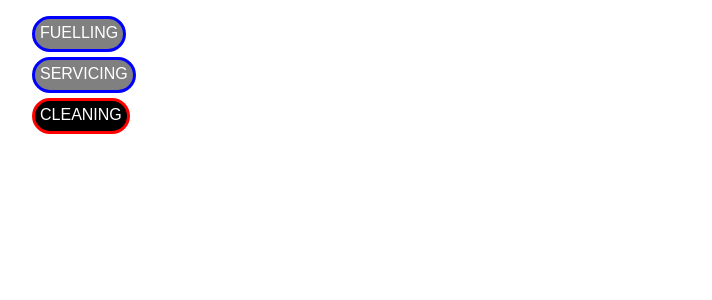
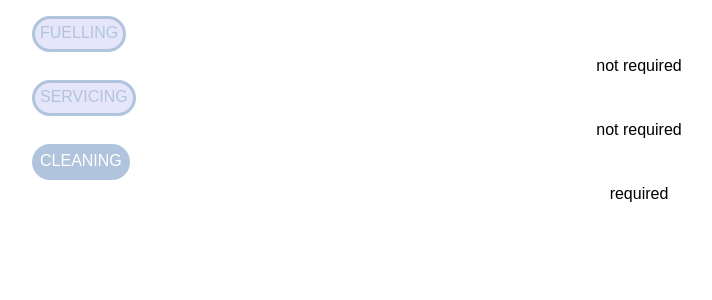
Before and after one commit to philipheslop/iqm, a React (Create React App) app: page / in a window 1280 px wide. Shown: the top 300 px of the page, without its empty margins (21-733 px from the left). Built offline with nearby package versions, Linux system fonts and the light colour scheme.

Commit message:
Basic Functionality

```diff
--- a/src/App.tsx
+++ b/src/App.tsx
@@ -26,9 +26,27 @@ export default function App() {
       const result = await getMoodletStates();
       setMoodletStates(result);
     };
+    console.log("useEffect running");
     doGetMoodlets();
     doGetMoodletStates();
   }, []);
+
+  const moodletStateHandler = (id: number, newState: string) => {
+    console.log(id);
+    console.log(newState);
+    if (moodlets) {
+      setMoodlets(
+        moodlets.map((moodlet: Moodlet) => {
+          return moodlet.id === id
+            ? {
+                ...moodlet,
+                state: newState,
+              }
+            : moodlet;
+        })
+      );
+    }
+  };
 
   if (!moodlets || !moodletStates)
     return (
@@ -44,6 +62,7 @@ export default function App() {
           return (
             <MoodletComponent
               key={moodlet.id}
+              moodletStateHandler={moodletStateHandler}
               moodlet={moodlet}
               moodletStates={moodletStates}
               isFullWord={true}
--- a/src/MoodletComponent.tsx
+++ b/src/MoodletComponent.tsx
@@ -5,50 +5,54 @@ import "./MoodletComponent.css";
 export interface MoodletComponentProps {
   moodlet: Moodlet;
   moodletStates: MoodletState[];
+  moodletStateHandler: (id: number, state: string) => void;
   isFullWord: boolean;
 }
 
 export const MoodletComponent: React.FC<MoodletComponentProps> = ({
   moodlet,
+  moodletStateHandler,
   moodletStates,
   isFullWord,
 }) => {
-  const handleClick = React.useCallback((event: MouseEvent) => {
-    event.preventDefault();
-    console.log("handleclick");
-    console.log(moodlet);
-    let currentState: MoodletState | undefined = moodletStates.find(
+  const getCurrentState = (): MoodletState | undefined => {
+    return moodletStates.find(
       (state: MoodletState) => state.name === moodlet.state
     );
+  };
+
+  const handleClick = (event: MouseEvent) => {
+    event.preventDefault();
+    let currentState = getCurrentState();
     if (currentState) {
+      console.log("currentState");
+      console.log(currentState);
+      console.log(event.type);
       let transition = null;
       switch (event.type) {
         case "click":
           transition = currentState.transitions.find(
-            (transition: Transition) => transition.action === "leftclick"
+            (t: Transition) => t.action === "leftclick"
           );
-          transition ? (moodlet.state = transition.result) : null;
           break;
         case "contextmenu":
           transition = currentState.transitions.find(
-            (transition: Transition) => transition.action === "rightclick"
+            (t: Transition) => t.action === "rightclick"
           );
-          transition ? (moodlet.state = transition.result) : null;
           break;
       }
-      console.log(moodlet);
+      transition ? moodletStateHandler(moodlet.id, transition.result) : null;
     }
-  }, []);
-
-  console.log("handleclick");
+  };
 
   return (
+    <div>
       <div
         style={
           {
-          "--moodlet-colour": moodlet.state === "required" ? "black" : "grey",
-          "--moodlet-border-colour":
-            moodlet.state === "required" ? "red" : "blue",
+            "--moodlet-colour": getCurrentState()?.bgcolour,
+            "--moodlet-border-colour": getCurrentState()?.bordercolour,
+            "--moodlet-text-colour": getCurrentState()?.textcolour,
           } as React.CSSProperties
         }
         className={`moodlet ${
@@ -59,5 +63,7 @@ export const MoodletComponent: React.FC<MoodletComponentProps> = ({
       >
         {isFullWord ? moodlet.name : moodlet.name[0]}
       </div>
+      <div>{moodlet.state}</div>
+    </div>
   );
 };
--- a/src/mockApi.ts
+++ b/src/mockApi.ts
@@ -13,6 +13,9 @@ export type Moodlet = {
 export type MoodletState = {
   name: string;
   transitions: Transition[];
+  bgcolour: string;
+  bordercolour: string;
+  textcolour: string;
 };
 
 export type Transition = {
--- a/src/mockStateData.json
+++ b/src/mockStateData.json
@@ -1,6 +1,22 @@
 [
-    { "name": "not required", "transitions": [{"action":"rightclick","result":"required"}] },
-    { "name": "required", "transitions": [{"action":"rightclick","result":"not required"},{"action":"leftclick","result":"current"} ] },
-    { "name": "current", "transitions": [{"action":"leftclick","result":"completed"}] },
-    { "name": "completed", "transitions": [{"action":"rightclick","result":"required"},{"action":"leftclick","result":"current"}] }
+    { "name": "not required",
+      "transitions": [{"action":"rightclick","result":"required"}],
+      "bgcolour" : "Lavender",
+      "bordercolour": "LightSteelBlue",
+      "textcolour": "LightSteelBlue"},
+    { "name": "required",
+      "transitions": [{"action":"rightclick","result":"not required"},{"action":"leftclick","result":"current"} ],
+      "bgcolour" : "LightSteelBlue",
+      "bordercolour": "LightSteelBlue",
+      "textcolour": "#ffffff" },
+    { "name": "current",
+      "transitions": [{"action":"leftclick","result":"completed"}],
+      "bgcolour" : "#CD5C5C",
+      "bordercolour": "#CD5C5C",
+      "textcolour": "#ffffff" },
+    { "name": "completed",
+      "transitions": [{"action":"rightclick","result":"required"},{"action":"leftclick","result":"current"}],
+      "bgcolour" : "Green",
+      "bordercolour": "Green",
+      "textcolour": "#ffffff" }
 ]
```
Lines whose indentation alone changed are shown as unchanged.
